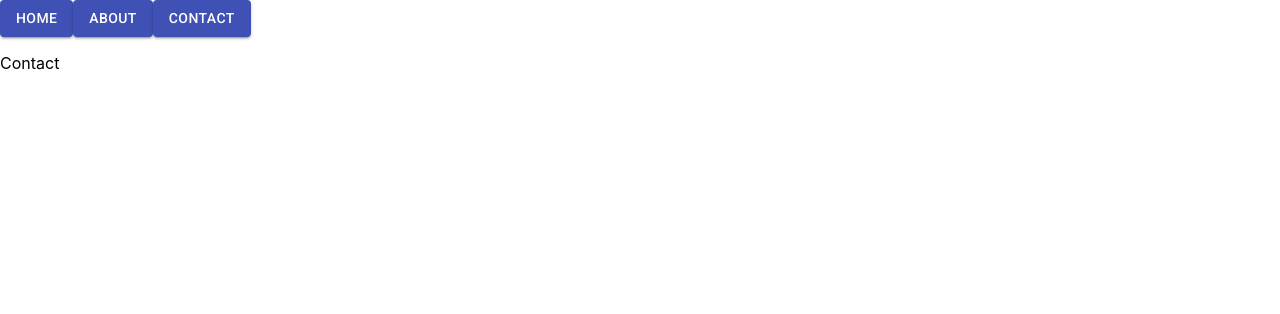
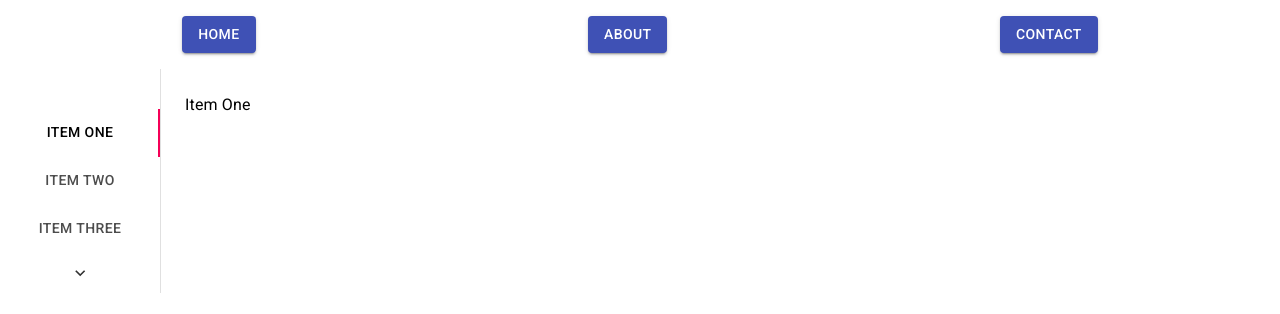
Before and after one commit to Lertis/first-react, a React (Create React App) app: page /contact in a window 1280 px wide. Shown: the top 314 px of the page. Built offline with nearby package versions, Linux system fonts and the light colour scheme.

Commit message:
Added vertical tabs for navigation

```diff
--- a/package.json
+++ b/package.json
@@ -11,7 +11,8 @@
     "react": "16.13.1",
     "react-dom": "16.13.1",
     "react-router-dom": "5.1.2",
-    "react-scripts": "3.4.1"
+    "react-scripts": "3.4.1",
+    "react-swipeable-views": "^0.13.9"
   },
   "scripts": {
     "start": "react-scripts start",
--- a/src/App.css
+++ b/src/App.css
@@ -36,3 +36,8 @@
     transform: rotate(360deg);
   }
 }
+
+.nav-btns {
+  display: flex;
+  justify-content: space-between;
+}
--- a/src/components/Contact.js
+++ b/src/components/Contact.js
@@ -1,9 +1,10 @@
 import React from 'react';
+import VerticalTabs from "./Vertical.Tabs";
 
 const Contact = () => {
     return (
         <div>
-            <p>Contact</p>
+            <VerticalTabs />
         </div>
     );
 };
--- a/src/components/Navigation.js
+++ b/src/components/Navigation.js
@@ -4,7 +4,7 @@ import Button from '@material-ui/core/Button';
 
 const Navigation = () => {
     return (
-        <div>
+        <div className="nav-btns">
             <Button variant="contained" color="primary" component={Link} to="/">Home</Button>
             <Button variant="contained" color="primary" component={Link} to="/about">About</Button>
             <Button variant="contained" color="primary" component={Link} to="/contact">Contact</Button>
--- /dev/null
+++ b/src/components/Vertical.Tabs.js
@@ -0,0 +1,197 @@
+/* import React from 'react';
+import PropTypes from 'prop-types';
+import SwipeableViews from 'react-swipeable-views';
+import { makeStyles, useTheme } from '@material-ui/core/styles';
+import AppBar from '@material-ui/core/AppBar';
+import Tabs from '@material-ui/core/Tabs';
+import Tab from '@material-ui/core/Tab';
+import Typography from '@material-ui/core/Typography';
+import Box from '@material-ui/core/Box';
+
+
+function TabPanel(props) {
+    const { children, value, index, ...other } = props;
+
+    return (
+        <Typography
+            component="div"
+            role="tabpanel"
+            hidden={value !== index}
+            id={`full-width-tabpanel-${index}`}
+            aria-labelledby={`full-width-tab-${index}`}
+            {...other}
+        >
+            {value === index && <Box p={3}>{children}</Box>}
+        </Typography>
+    );
+}
+
+TabPanel.propTypes = {
+    children: PropTypes.node,
+    index: PropTypes.any.isRequired,
+    value: PropTypes.any.isRequired,
+};
+
+function a11yProps(index) {
+    return {
+        id: `full-width-tab-${index}`,
+        'aria-controls': `full-width-tabpanel-${index}`,
+    };
+}
+
+const useStyles = makeStyles(theme => ({
+    root: {
+        backgroundColor: theme.palette.background.paper,
+        width: 500,
+    },
+}));
+
+export default function FullWidthTabs() {
+    const classes = useStyles();
+    const theme = useTheme();
+    const [value, setValue] = React.useState(0);
+
+    const handleChange = (event, newValue) => {
+        setValue(newValue);
+    };
+
+    const handleChangeIndex = index => {
+        setValue(index);
+    };
+
+    return (
+        <div className={classes.root}>
+            <AppBar position="static" color="default">
+                <Tabs
+                    value={value}
+                    onChange={handleChange}
+                    indicatorColor="primary"
+                    textColor="primary"
+                    centered
+                    aria-label="full width tabs example"
+                >
+                    <Tab label="Graduation" {...a11yProps(0)} />
+                    <Tab label="Skills" {...a11yProps(1)} />
+                    <Tab label="Experience" {...a11yProps(2)} />
+                </Tabs>
+            </AppBar>
+            <SwipeableViews
+                axis={theme.direction === 'rtl' ? 'x-reverse' : 'x'}
+                index={value}
+                onChangeIndex={handleChangeIndex}
+            >
+                <TabPanel value={value} index={0} dir={theme.direction}>
+                    Graduation!
+                </TabPanel>
+                <TabPanel value={value} index={1} dir={theme.direction}>
+                    Skills!
+                </TabPanel>
+                <TabPanel value={value} index={2} dir={theme.direction}>
+                    Experience!
+                </TabPanel>
+            </SwipeableViews>
+        </div>
+    );
+}
+ */
+
+import React from 'react';
+import PropTypes from 'prop-types';
+import { makeStyles } from '@material-ui/core/styles';
+import Tabs from '@material-ui/core/Tabs';
+import Tab from '@material-ui/core/Tab';
+import Typography from '@material-ui/core/Typography';
+import Box from '@material-ui/core/Box';
+
+function TabPanel(props) {
+    const { children, value, index, ...other } = props;
+
+    return (
+        <Typography
+            component="div"
+            role="tabpanel"
+            hidden={value !== index}
+            id={`vertical-tabpanel-${index}`}
+            aria-labelledby={`vertical-tab-${index}`}
+            {...other}
+        >
+            {value === index && <Box p={3}>{children}</Box>}
+        </Typography>
+    );
+}
+
+TabPanel.propTypes = {
+    children: PropTypes.node,
+    index: PropTypes.any.isRequired,
+    value: PropTypes.any.isRequired,
+};
+
+function a11yProps(index) {
+    return {
+        id: `vertical-tab-${index}`,
+        'aria-controls': `vertical-tabpanel-${index}`,
+    };
+}
+
+const useStyles = makeStyles(theme => ({
+    root: {
+        flexGrow: 1,
+        backgroundColor: theme.palette.background.paper,
+        display: 'flex',
+        height: 224,
+    },
+    tabs: {
+        borderRight: `1px solid ${theme.palette.divider}`,
+    },
+}));
+
+export default function VerticalTabs() {
+    const classes = useStyles();
+    const [value, setValue] = React.useState(0);
+
+    const handleChange = (event, newValue) => {
+        setValue(newValue);
+    };
+
+    return (
+        <div className={classes.root}>
+            <Tabs
+                orientation="vertical"
+                variant="scrollable"
+                value={value}
+                onChange={handleChange}
+                aria-label="Vertical tabs example"
+                className={classes.tabs}
+            >
+                <Tab label="Item One" {...a11yProps(0)} />
+                <Tab label="Item Two" {...a11yProps(1)} />
+                <Tab label="Item Three" {...a11yProps(2)} />
+                <Tab label="Item Four" {...a11yProps(3)} />
+                <Tab label="Item Five" {...a11yProps(4)} />
+                <Tab label="Item Six" {...a11yProps(5)} />
+                <Tab label="Item Seven" {...a11yProps(6)} />
+            </Tabs>
+            <TabPanel value={value} index={0}>
+                Item One
+      </TabPanel>
+            <TabPanel value={value} index={1}>
+                Item Two
+      </TabPanel>
+            <TabPanel value={value} index={2}>
+                Item Three
+      </TabPanel>
+            <TabPanel value={value} index={3}>
+                Item Four
+      </TabPanel>
+            <TabPanel value={value} index={4}>
+                Item Five
+      </TabPanel>
+            <TabPanel value={value} index={5}>
+                Item Six
+      </TabPanel>
+            <TabPanel value={value} index={6}>
+                Item Seven
+      </TabPanel>
+        </div>
+    );
+}
--- a/src/index.css
+++ b/src/index.css
@@ -11,3 +11,9 @@ code {
   font-family: source-code-pro, Menlo, Monaco, Consolas, 'Courier New',
     monospace;
 }
+
+.nav-btns {
+  display: flex;
+  justify-content: space-around;
+  margin: 1rem;
+}
```
Also changed, not shown: 1 other file (tests, documents, lock files or other folders).
